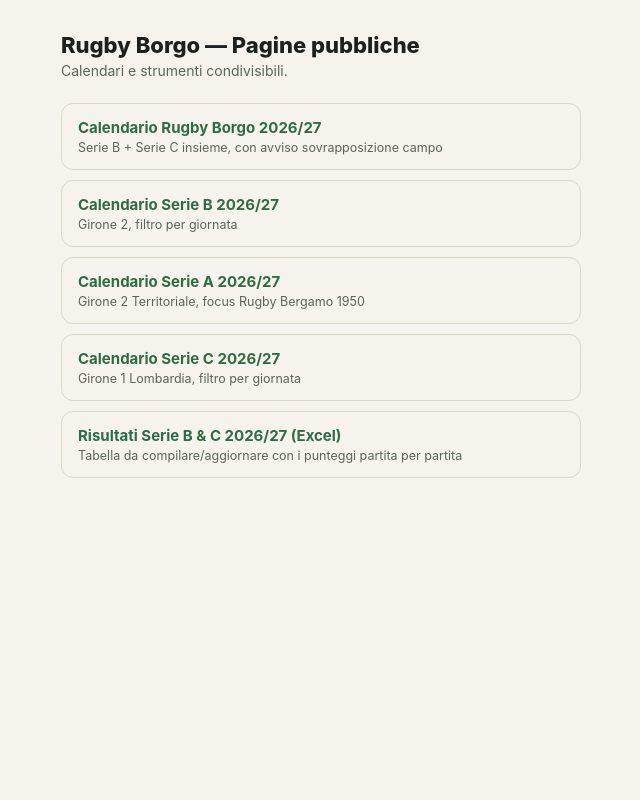
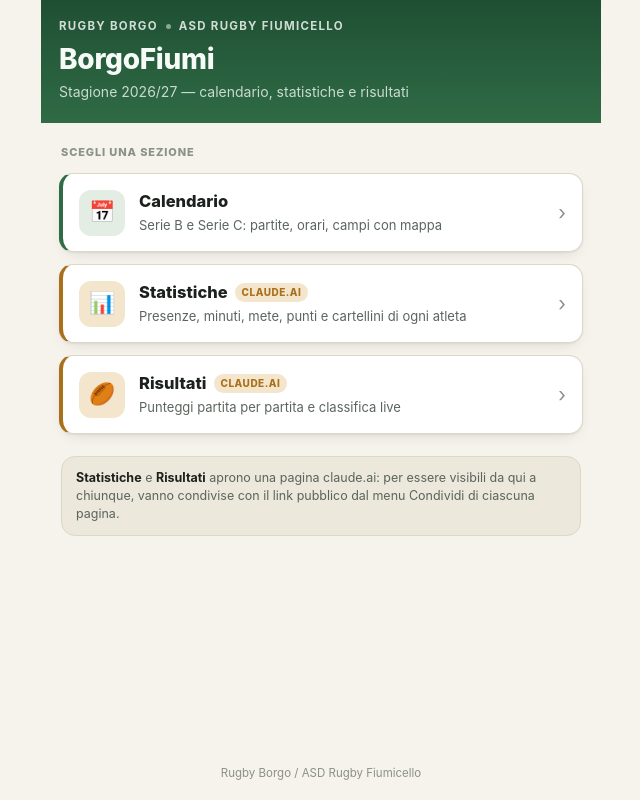
Before and after one commit to Max-Roversi/rugby-borgo-pubblico, a plain HTML site: page index.html in a window 1280 px wide. Shown: the whole page, without its empty margins (319-959 px from the left). Drawn offline with Linux system fonts and the light colour scheme.

Commit message:
Nuova home "BorgoFiumi — Stagione 2026/27" con accesso a Calendario, Statistiche e Risultati
Sostituisce il semplice elenco di link con una home page nello stile del
sito, con tre scelte principali dalla prima schermata: calendario Serie
B/C (pubblico), Statistiche e Risultati (artifact claude.ai, da
condividere pubblicamente dal menu Condividi di ciascuna pagina).

Co-Authored-By: Claude Sonnet 5 <noreply@anthropic.com>

```diff
--- a/index.html
+++ b/index.html
@@ -3,65 +3,151 @@
 <head>
 <meta charset="utf-8" />
 <meta name="viewport" content="width=device-width, initial-scale=1" />
-<title>Rugby Borgo — Pagine pubbliche</title>
+<title>BorgoFiumi — Stagione 2026/27</title>
 <style>
   :root {
     --bg: #f5f3ec;
+    --bg-elev: #ffffff;
+    --bg-sunk: #ece8db;
     --ink: #1c211d;
     --ink-soft: #5b655e;
+    --ink-faint: #8b9188;
     --turf: #2f6b45;
+    --turf-strong: #1f4f33;
+    --turf-tint: #e3ede3;
+    --gold: #a9701b;
+    --gold-tint: #f4e6cd;
     --line: #ddd7c7;
+    --shadow: 0 1px 2px rgba(28, 33, 29, 0.06), 0 6px 16px -8px rgba(28, 33, 29, 0.18);
+    --radius: 14px;
+    --safe-t: env(safe-area-inset-top, 0px);
+    --safe-b: env(safe-area-inset-bottom, 0px);
   }
   @media (prefers-color-scheme: dark) {
-    :root { --bg: #101f16; --ink: #edf1ea; --ink-soft: #a9b6ab; --turf: #74c493; --line: #24402f; }
+    :root {
+      --bg: #101f16; --bg-elev: #16281c; --bg-sunk: #0c1710;
+      --ink: #edf1ea; --ink-soft: #a9b6ab; --ink-faint: #728174;
+      --turf: #74c493; --turf-strong: #8fd6ac; --turf-tint: #1c3526;
+      --gold: #e3ab5c; --gold-tint: #3a2c14; --line: #24402f;
+      --shadow: 0 1px 2px rgba(0, 0, 0, 0.3), 0 8px 20px -10px rgba(0, 0, 0, 0.5);
+    }
   }
-  * { box-sizing: border-box; }
+  :root[data-theme="dark"] {
+    --bg: #101f16; --bg-elev: #16281c; --bg-sunk: #0c1710;
+    --ink: #edf1ea; --ink-soft: #a9b6ab; --ink-faint: #728174;
+    --turf: #74c493; --turf-strong: #8fd6ac; --turf-tint: #1c3526;
+    --gold: #e3ab5c; --gold-tint: #3a2c14; --line: #24402f;
+    --shadow: 0 1px 2px rgba(0, 0, 0, 0.3), 0 8px 20px -10px rgba(0, 0, 0, 0.5);
+  }
+  :root[data-theme="light"] {
+    --bg: #f5f3ec; --bg-elev: #ffffff; --bg-sunk: #ece8db;
+    --ink: #1c211d; --ink-soft: #5b655e; --ink-faint: #8b9188;
+    --turf: #2f6b45; --turf-strong: #1f4f33; --turf-tint: #e3ede3;
+    --gold: #a9701b; --gold-tint: #f4e6cd; --line: #ddd7c7;
+    --shadow: 0 1px 2px rgba(28, 33, 29, 0.06), 0 6px 16px -8px rgba(28, 33, 29, 0.18);
+  }
+
+  * { box-sizing: border-box; -webkit-tap-highlight-color: transparent; }
+  html, body { margin: 0; padding: 0; background: var(--bg); color: var(--ink); overflow-x: hidden; }
   body {
-    margin: 0;
-    background: var(--bg);
-    color: var(--ink);
-    font-family: -apple-system, "Segoe UI", Roboto, sans-serif;
-    display: flex;
-    justify-content: center;
+    font-family: -apple-system, "SF Pro Text", "Segoe UI", Roboto, "Helvetica Neue", Arial, sans-serif;
+    font-size: 15px; line-height: 1.45;
+    display: flex; justify-content: center;
   }
-  main { width: 100%; max-width: 560px; padding: 32px 20px; }
-  h1 { font-size: 22px; font-weight: 800; margin: 0 0 4px; }
-  p.sub { color: var(--ink-soft); font-size: 14px; margin: 0 0 24px; }
-  ul { list-style: none; margin: 0; padding: 0; display: flex; flex-direction: column; gap: 10px; }
-  a.card {
-    display: block;
-    padding: 14px 16px;
-    border: 1px solid var(--line);
-    border-radius: 12px;
-    color: var(--turf);
-    text-decoration: none;
-    font-weight: 700;
-    font-size: 15px;
+  .app { width: 100%; max-width: 560px; margin: 0 auto; min-height: 100vh; display: flex; flex-direction: column; }
+
+  .head {
+    padding: calc(18px + var(--safe-t)) 18px 20px;
+    background: linear-gradient(180deg, var(--turf-strong), var(--turf));
+    color: #f7fbf8;
   }
-  a.card small { display: block; color: var(--ink-soft); font-weight: 400; font-size: 12.5px; margin-top: 3px; }
+  .head__eyebrow {
+    font-size: 11.5px; font-weight: 700; letter-spacing: .11em; text-transform: uppercase;
+    opacity: .82; display: flex; align-items: center; gap: 8px;
+  }
+  .head__eyebrow .dot { width: 5px; height: 5px; border-radius: 50%; background: currentColor; opacity: .6; }
+  .head__title { margin: 4px 0 0; font-size: 28px; font-weight: 800; letter-spacing: -0.01em; text-wrap: balance; }
+  .head__sub { margin: 3px 0 0; font-size: 14px; color: rgba(247,251,248,.78); }
+
+  main { padding: 18px 18px calc(24px + var(--safe-b)); display: flex; flex-direction: column; gap: 12px; flex: 1; }
+  .section-label {
+    margin: 4px 2px 0; font-size: 11px; font-weight: 800; letter-spacing: .08em; text-transform: uppercase;
+    color: var(--ink-faint);
+  }
+
+  .launcher {
+    display: block; text-decoration: none; color: inherit;
+    background: var(--bg-elev); border: 1px solid var(--line); border-left: 4px solid var(--turf);
+    border-radius: var(--radius); box-shadow: var(--shadow);
+    padding: 16px 16px 15px; display: flex; align-items: center; gap: 14px;
+  }
+  .launcher.ext { border-left-color: var(--gold); }
+  .launcher__icon {
+    flex: none; width: 46px; height: 46px; border-radius: 12px; background: var(--turf-tint);
+    color: var(--turf-strong); display: flex; align-items: center; justify-content: center;
+    font-size: 21px; font-weight: 800;
+  }
+  .launcher.ext .launcher__icon { background: var(--gold-tint); color: var(--gold); }
+  .launcher__body { flex: 1; min-width: 0; }
+  .launcher__title { font-size: 16.5px; font-weight: 800; display: flex; align-items: center; gap: 7px; }
+  .launcher__title .tag {
+    font-size: 10px; font-weight: 800; letter-spacing: .05em; text-transform: uppercase;
+    padding: 2px 7px; border-radius: 999px; background: var(--gold-tint); color: var(--gold);
+  }
+  .launcher__desc { margin-top: 2px; font-size: 13px; color: var(--ink-soft); }
+  .launcher__chev { flex: none; color: var(--ink-faint); font-size: 20px; line-height: 1; }
+
+  .note {
+    margin: 10px 2px 0; padding: 12px 14px; border-radius: var(--radius);
+    background: var(--bg-sunk); border: 1px solid var(--line); color: var(--ink-soft); font-size: 12.5px;
+  }
+  .note b { color: var(--ink); }
+
+  footer { padding: 4px 18px calc(18px + var(--safe-b)); font-size: 11.5px; color: var(--ink-faint); text-align: center; }
 </style>
 </head>
 <body>
-<main>
-  <h1>Rugby Borgo — Pagine pubbliche</h1>
-  <p class="sub">Calendari e strumenti condivisibili.</p>
-  <ul>
-    <li><a class="card" href="calendario-completo-2026-27.html">Calendario Rugby Borgo 2026/27
-      <small>Serie B + Serie C insieme, con avviso sovrapposizione campo</small>
-    </a></li>
-    <li><a class="card" href="calendario-serie-b-2026-27.html">Calendario Serie B 2026/27
-      <small>Girone 2, filtro per giornata</small>
-    </a></li>
-    <li><a class="card" href="calendario-serie-a-girone2-2026-27.html">Calendario Serie A 2026/27
-      <small>Girone 2 Territoriale, focus Rugby Bergamo 1950</small>
-    </a></li>
-    <li><a class="card" href="calendario-serie-c-girone1-2026-27.html">Calendario Serie C 2026/27
-      <small>Girone 1 Lombardia, filtro per giornata</small>
-    </a></li>
-    <li><a class="card" href="https://github.com/Max-Roversi/rugby-borgo-pubblico/blob/master/Risultati_Serie_B-C_2026-27.xlsx">Risultati Serie B &amp; C 2026/27 (Excel)
-      <small>Tabella da compilare/aggiornare con i punteggi partita per partita</small>
-    </a></li>
-  </ul>
-</main>
+<div class="app">
+  <div class="head">
+    <div class="head__eyebrow">Rugby Borgo <span class="dot"></span> ASD Rugby Fiumicello</div>
+    <h1 class="head__title">BorgoFiumi</h1>
+    <p class="head__sub">Stagione 2026/27 — calendario, statistiche e risultati</p>
+  </div>
+
+  <main>
+    <p class="section-label">Scegli una sezione</p>
+
+    <a class="launcher" href="calendario-completo-2026-27.html">
+      <span class="launcher__icon">📅</span>
+      <span class="launcher__body">
+        <span class="launcher__title">Calendario</span>
+        <span class="launcher__desc">Serie B e Serie C: partite, orari, campi con mappa</span>
+      </span>
+      <span class="launcher__chev">›</span>
+    </a>
+
+    <a class="launcher ext" href="https://claude.ai/artifact/VqrdBwP7B92vCxz1UNAhGh" target="_blank" rel="noopener">
+      <span class="launcher__icon">📊</span>
+      <span class="launcher__body">
+        <span class="launcher__title">Statistiche <span class="tag">claude.ai</span></span>
+        <span class="launcher__desc">Presenze, minuti, mete, punti e cartellini di ogni atleta</span>
+      </span>
+      <span class="launcher__chev">›</span>
+    </a>
+
+    <a class="launcher ext" href="https://claude.ai/artifact/XM8PqDCX4j5e3jLH1RqRt5" target="_blank" rel="noopener">
+      <span class="launcher__icon">🏉</span>
+      <span class="launcher__body">
+        <span class="launcher__title">Risultati <span class="tag">claude.ai</span></span>
+        <span class="launcher__desc">Punteggi partita per partita e classifica live</span>
+      </span>
+      <span class="launcher__chev">›</span>
+    </a>
+
+    <p class="note"><b>Statistiche</b> e <b>Risultati</b> aprono una pagina claude.ai: per essere visibili da qui a chiunque, vanno condivise con il link pubblico dal menu Condividi di ciascuna pagina.</p>
+  </main>
+
+  <footer>Rugby Borgo / ASD Rugby Fiumicello</footer>
+</div>
 </body>
 </html>
```
